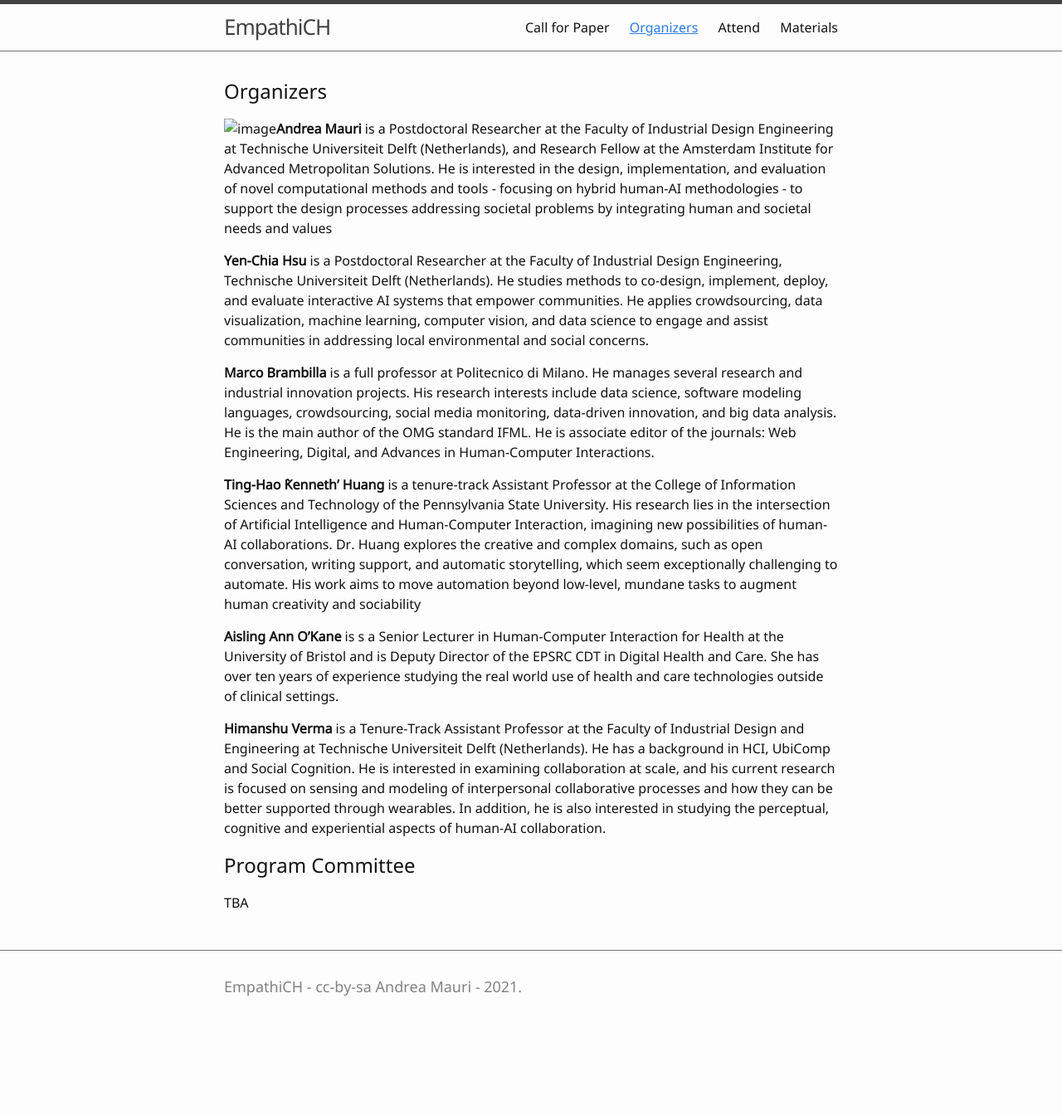
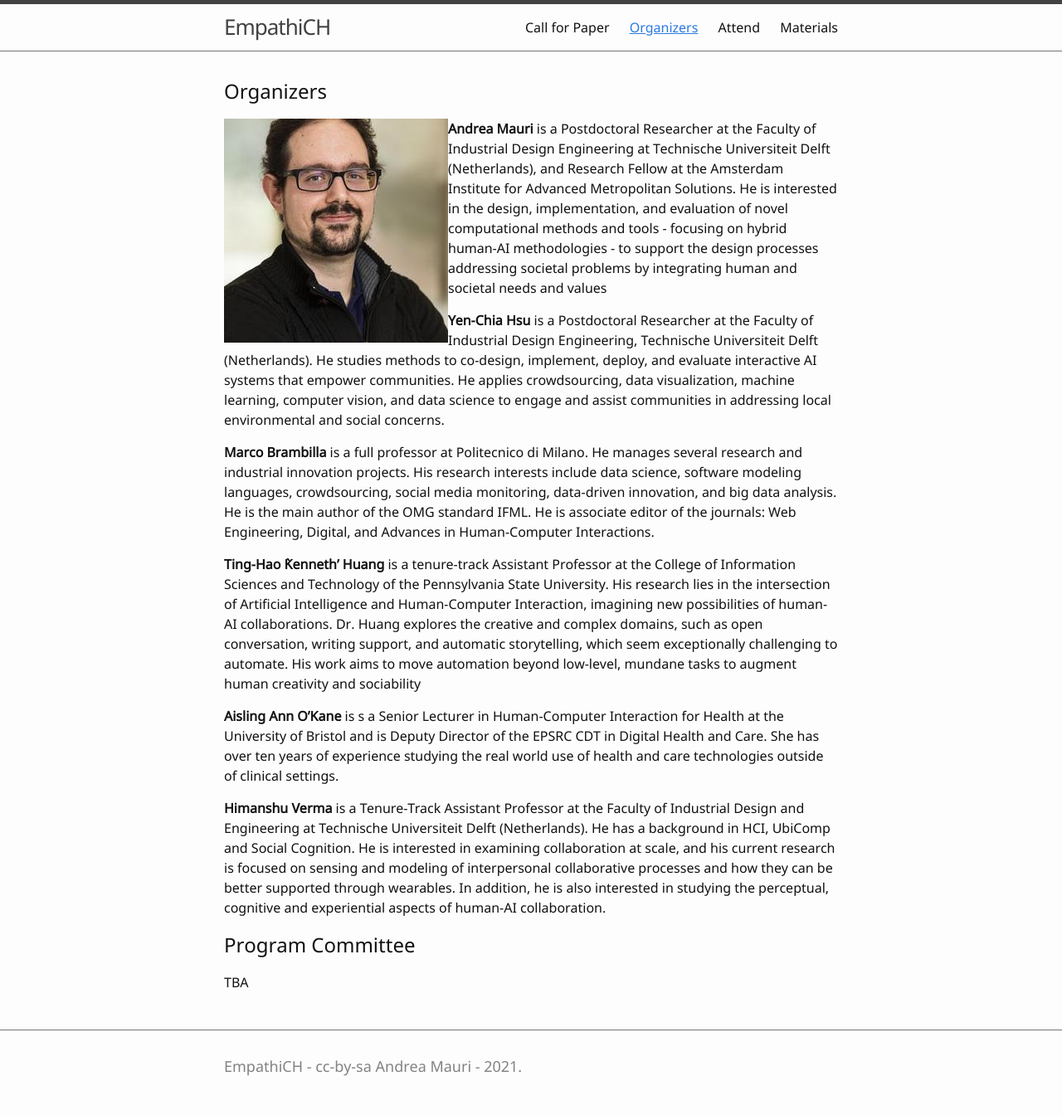
Before and after one commit to empathiCH/empathiCH.github.io, a Jekyll site: the page built from 1-organizers.md, in a window 1280 px wide. Shown: the whole page at 83% size. Built offline with Jekyll 4.4.1, drawn with Linux system fonts in a browser that asks for light colours; before the commit the page ends 1248 px from its top, so only the background shows below that.

Commit message:
adding pics

```diff
--- a/1-organizers.md
+++ b/1-organizers.md
@@ -5,7 +5,7 @@ nav: true
 
 ## Organizers
 
-![image](andrea.jpg){: style="float: left"} **Andrea Mauri** is a Postdoctoral Researcher at the Faculty of Industrial Design Engineering at Technische Universiteit Delft (Netherlands), and Research Fellow at the Amsterdam Institute for Advanced Metropolitan Solutions. He is interested in the design, implementation, and evaluation of novel computational methods and tools - focusing on hybrid human-AI methodologies - to support the design processes addressing societal problems by integrating human and societal needs and values
+![image](/images/andrea.jpg){: style="float: left"} **Andrea Mauri** is a Postdoctoral Researcher at the Faculty of Industrial Design Engineering at Technische Universiteit Delft (Netherlands), and Research Fellow at the Amsterdam Institute for Advanced Metropolitan Solutions. He is interested in the design, implementation, and evaluation of novel computational methods and tools - focusing on hybrid human-AI methodologies - to support the design processes addressing societal problems by integrating human and societal needs and values
 
 **Yen-Chia Hsu** is a Postdoctoral Researcher at the Faculty of Industrial Design Engineering, Technische Universiteit Delft (Netherlands). He studies methods to co-design, implement, deploy, and evaluate interactive AI systems that empower communities. He applies crowdsourcing, data visualization, machine learning, computer vision, and data science to engage and assist communities in addressing local environmental and social concerns.
 
```
